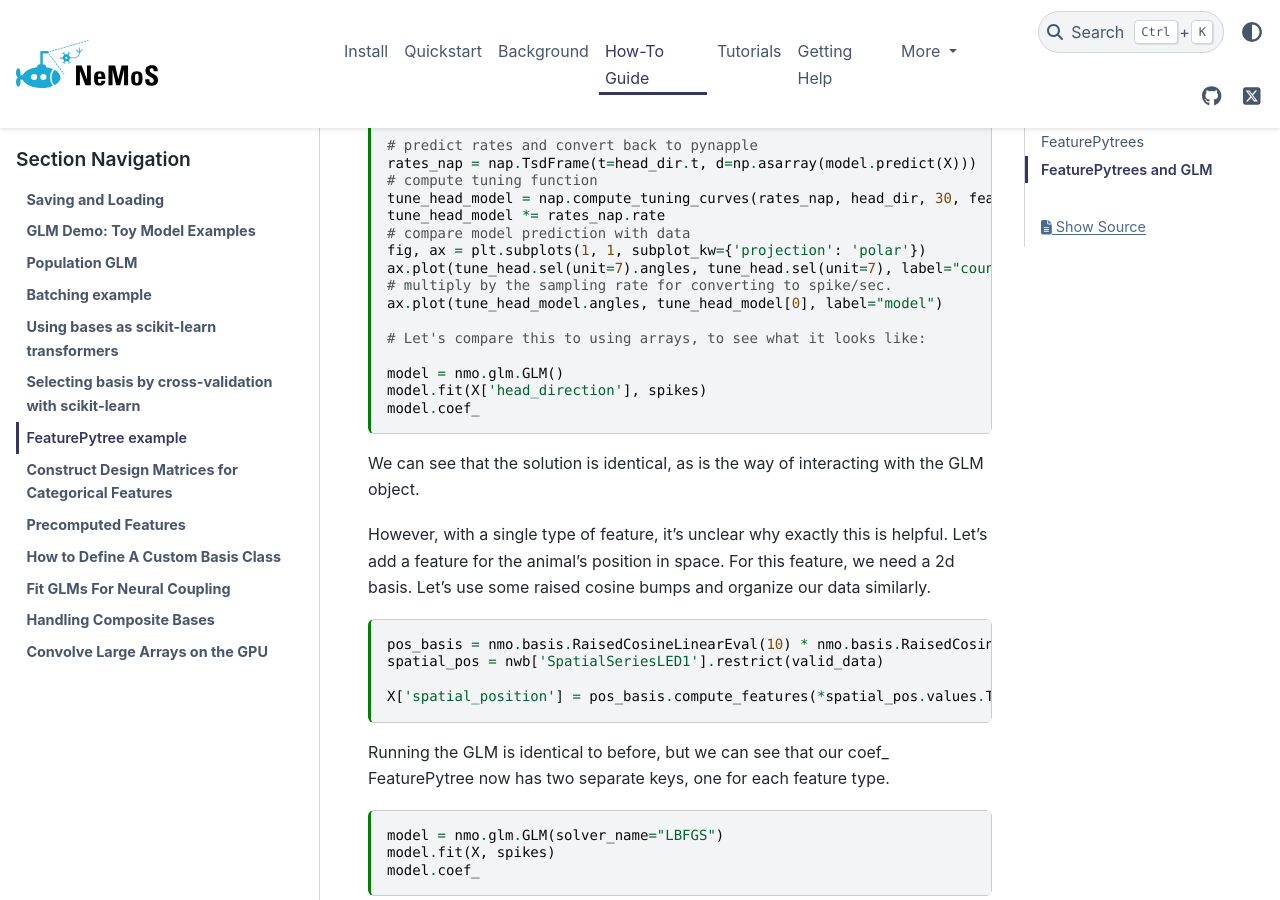
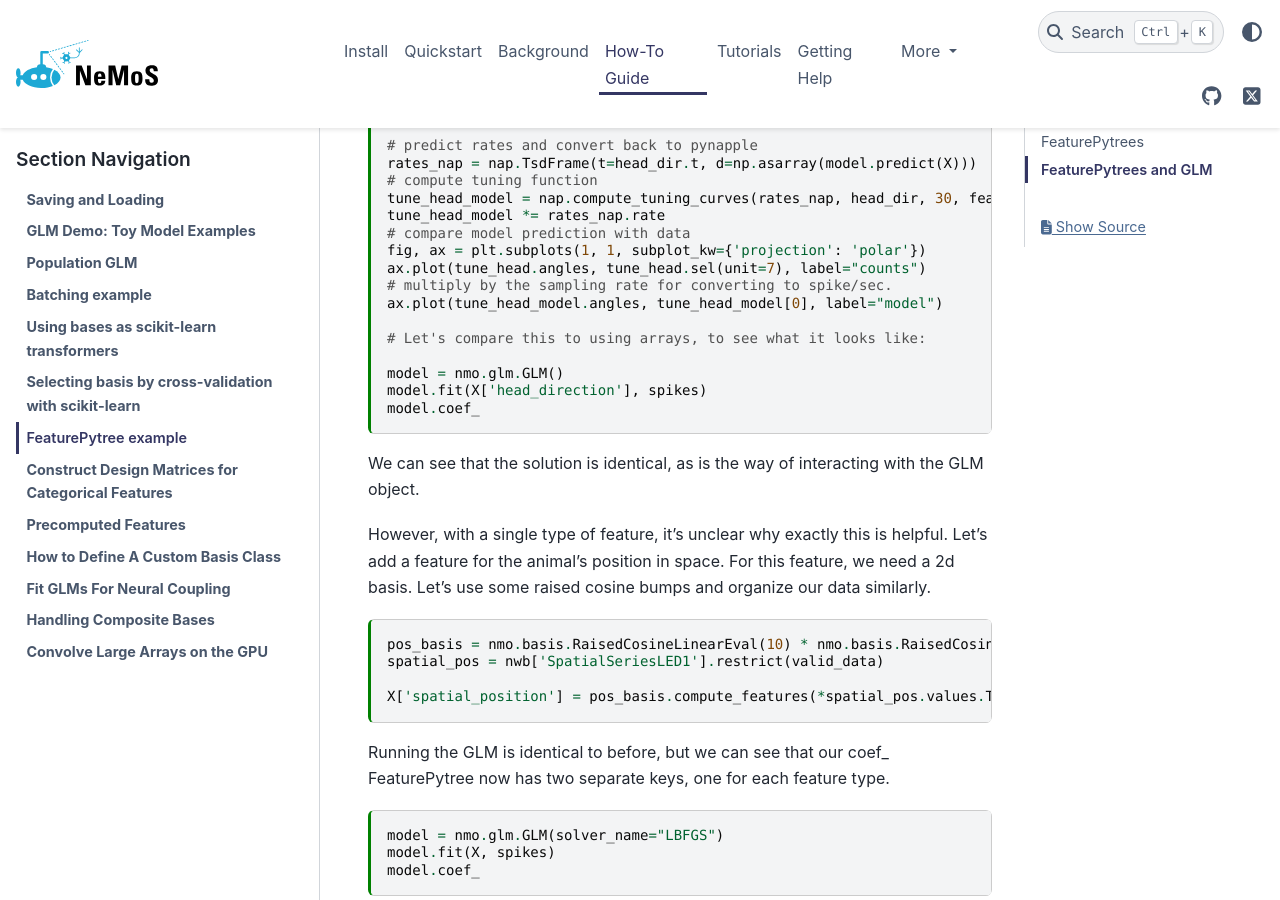
Before and after one commit to flatironinstitute/nemos, a Sphinx documentation site: the page built from docs/how_to_guide/plot_07_glm_pytree.md, in a window 1280 px wide and 900 px high, scrolled down 4832 px. Built offline with Sphinx 7.4.7 and the PyData theme 0.15.4, drawn with Linux system fonts in a browser that asks for light colours.

Commit message:
fix the plot pytree

```diff
--- a/docs/how_to_guide/plot_07_glm_pytree.md
+++ b/docs/how_to_guide/plot_07_glm_pytree.md
@@ -311,7 +311,7 @@
 tune_head_model *= rates_nap.rate
 # compare model prediction with data
 fig, ax = plt.subplots(1, 1, subplot_kw={'projection': 'polar'})
-ax.plot(tune_head.sel(unit=7).angles, tune_head.sel(unit=7), label="counts")
+ax.plot(tune_head.angles, tune_head.sel(unit=7), label="counts")
 # multiply by the sampling rate for converting to spike/sec.
 ax.plot(tune_head_model.angles, tune_head_model[0], label="model")
 
```
